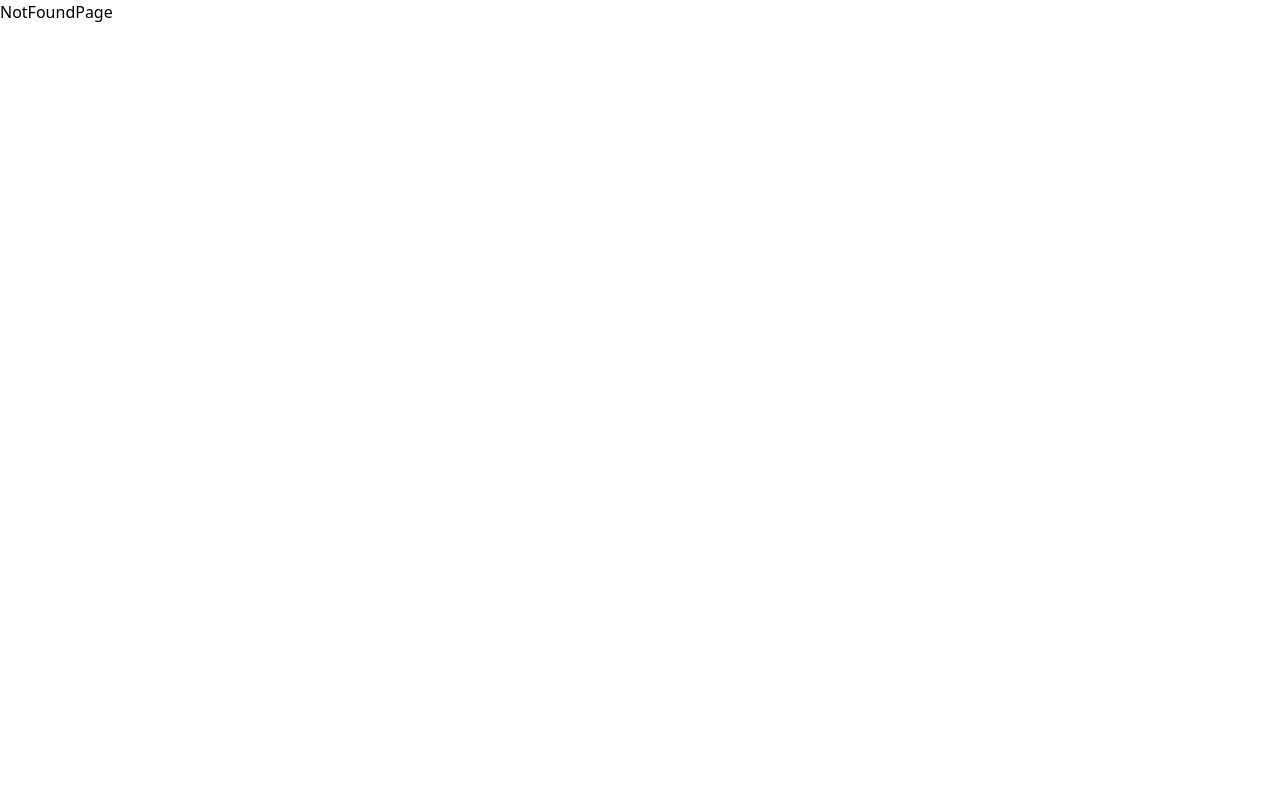
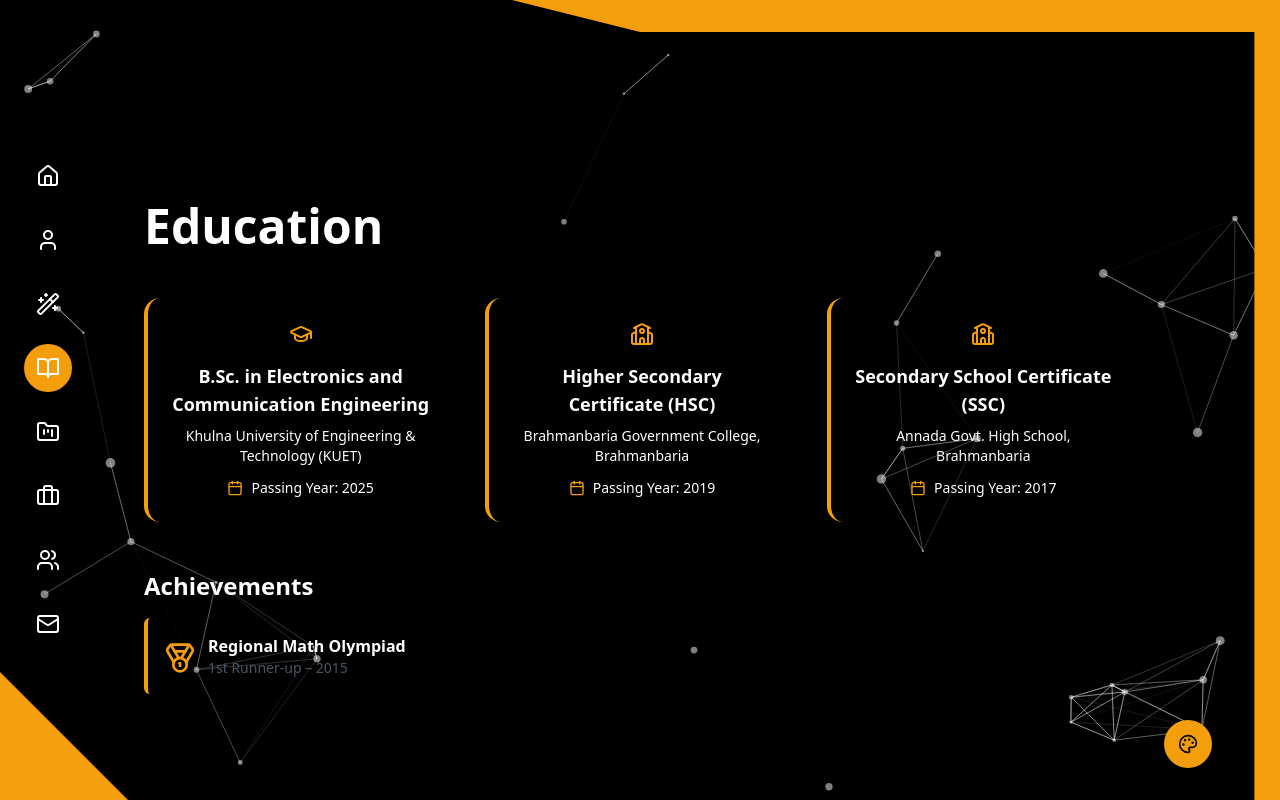
Before and after one commit to ImamIfti056/imamifti056.github.io, a React (Vite) app: page /portfolio2/education in a window 1280 px wide. Before the commit this address had no page. Built offline with nearby package versions, Linux system fonts and the light colour scheme.

Commit message:
modified design

```diff
--- /dev/null
+++ b/public/404.html
@@ -0,0 +1,4 @@
+<!-- public/404.html -->
+<script>
+  location.replace("/portfolio2" + location.pathname + location.search + location.hash);
+</script>
--- a/src/components/About.jsx
+++ b/src/components/About.jsx
@@ -51,10 +51,10 @@
         About Me
     </motion.h1>
 
-      <div className="flex flex-col-reverse md:flex-row gap-12 max-w-6xl mx-auto items-center">
+      <div className="flex flex-col-reverse md:flex-row gap-6 2xl:gap-12 max-w-6xl mx-auto items-center">
         {/* Left: About Text */}
         <motion.div
-          className="md:w-1/2 text-base 2xl:text-lg leading-relaxed "
+          className="md:w-1/2 text-sm 2xl:text-xl leading-relaxed "
           ref={ref}
           initial="hidden"
           animate={isInView ? "visible" : "hidden"}
@@ -130,7 +130,7 @@
                     </li>
                     <li className="flex items-center gap-2">
                     <Headphones size={18} />{" "}
-                    <span>Lo-fi beats, rain, and solving bugs</span>
+                    <span>Bangla Band Songs, rain, and solving bugs</span>
                     </li>
                 </ul>
             </div>
--- a/src/components/Education.jsx
+++ b/src/components/Education.jsx
@@ -1,4 +1,4 @@
-import { GraduationCap, School, Calendar } from "lucide-react";
+import { GraduationCap, School, Calendar, Medal } from "lucide-react";
 import { motion, useInView  } from "framer-motion";
 import { useRef } from "react";
 
@@ -8,21 +8,32 @@
     title: "B.Sc. in Electronics and Communication Engineering",
     institution: "Khulna University of Engineering & Technology (KUET)",
     year: "2025",
-    icon: <GraduationCap className="h-8 w-8" />,
+    icon: <GraduationCap className="h-6 w-6 2xl:h-8 2xl:w-8" />,
   },
   {
     title: "Higher Secondary Certificate (HSC)",
     institution: "Brahmanbaria Government College, Brahmanbaria",
     year: "2019",
-    icon: <School className="h-8 w-8" />,
+    icon: <School className="h-6 w-6 2xl:h-8 2xl:w-8" />,
   },
   {
     title: "Secondary School Certificate (SSC)",
     institution: "Annada Govt. High School, Brahmanbaria",
     year: "2017",
-    icon: <School className="h-8 w-8" />,
+    icon: <School className="h-6 w-6 2xl:h-8 2xl:w-8" />,
+    hiddenOnMobile: true, // custom flag
+  }
+
+];
+
+const achievementsData = [
+  {
+    title: "Regional Math Olympiad",
+    year: "2015",
+    position: "1st Runner-up",
   },
 ];
+
 
 const fadeUp = {
   hidden: { opacity: 0, y: 30 },
@@ -75,9 +86,13 @@
         {educationData.map((edu, i) => (
           <div
             key={edu.title}
-            className="md:rounded-2xl rounded-xl shadow-lg border-l-4 border-[var(--primary-bg)] p-2 md:p-6 text-center hover:shadow-xl transition"
+            className={`md:rounded-2xl rounded-xl shadow-lg border-l-4 border-[var(--primary-bg)] p-2 md:p-6 text-center hover:shadow-xl transition ${
+              edu.hiddenOnMobile ? "hidden md:block" : ""
+            }`}
           >
-            <div className="flex justify-center mb-2 md:mb-4 text-[var(--primary-bg)]">{edu.icon}</div>
+            <div className="flex justify-center mb-2 md:mb-4 text-[var(--primary-bg)]">
+              {edu.icon}
+            </div>
             <h2 className="text-md md:text-lg font-semibold mb-2">{edu.title}</h2>
             <p className="text-sm">{edu.institution}</p>
             <div className="flex justify-center items-center gap-2 mt-3 text-sm">
@@ -86,7 +101,36 @@
             </div>
           </div>
         ))}
+
       </motion.div>
+
+      {/* Achievements Section */}
+      <motion.div
+        className="mt-12 w-full"
+        initial={{ opacity: 0, y: 30 }}
+        animate={isInView ? { opacity: 1, y: 0 } : {}}
+        transition={{ duration: 0.5 }}
+      >
+        <h2 className="text-2xl font-bold mb-4">Achievements</h2>
+        <ul className="space-y-4">
+          {achievementsData.map((achieve, idx) => (
+            <li
+              key={idx}
+              className="p-4 border-l-4 border-[var(--primary-bg)] shadow-md rounded-md flex items-center gap-3"
+            >
+              <Medal className="text-[var(--primary-bg)] w-8 h-8 mt-1" />
+              <div>
+                <p className="font-semibold">{achieve.title}</p>
+                <p className="text-sm text-gray-600 dark:text-gray-300">
+                  {achieve.position} – {achieve.year}
+                </p>
+              </div>
+            </li>
+          ))}
+        </ul>
+
+      </motion.div>
+
     </section>
     </>
 
--- a/src/components/Extracurricular.jsx
+++ b/src/components/Extracurricular.jsx
@@ -87,6 +87,7 @@
           </li>
         ))}
       </motion.ul>
+
     </section>
     </>
   );
--- a/src/components/Intro.jsx
+++ b/src/components/Intro.jsx
@@ -4,7 +4,7 @@
 import { motion, useInView  } from 'framer-motion'
 import { useRef } from "react";
 import cv from "../assets/Imamul_Islam_Ifti_CV.pdf"
-import { Helmet } from 'react-helmet';
+import profileImg from "../assets/profile.png"
 
 
 const fadeUp = {
--- a/src/components/Navbar.jsx
+++ b/src/components/Navbar.jsx
@@ -9,6 +9,7 @@
     Mail,
     Wand2,
     Home,
+    FolderKanban
 } from "lucide-react";
 import { Link, NavLink } from 'react-router-dom';
 
@@ -17,7 +18,7 @@
     { id: "about", label: "About Me", icon: <User  /> },
     { id: "skills", label: "Skills", icon: <Wand2  /> },
     { id: "education", label: "Education", icon: <BookOpen /> },
-    { id: "projects", label: "Projects", icon: <Award /> },
+    { id: "projects", label: "Projects", icon: <FolderKanban /> },
     { id: "experience", label: "Experience", icon: <Briefcase /> },
     // { id: "achievements", label: "Achievements", icon: <Trophy /> },
     { id: "extracurricular", label: "Extracurricular", icon: <Users /> },
--- a/src/components/Projects.jsx
+++ b/src/components/Projects.jsx
@@ -144,12 +144,12 @@
               </span>
 
               {/* Stars */}
-              <span className="flex items-center gap-1">
+              <span className="flex items-center gap-1 hidden 2xl:block">
                 <Star className="w-4 h-4" /> {repo.stargazers_count}
               </span>
 
               {/* Open Issues */}
-              <span className="flex items-center gap-1">
+              <span className="flex items-center gap-1 hidden 2xl:block">
                 <Wrench className="w-4 h-4 rotate-45" /> {repo.open_issues_count} issues
               </span>
             </div>
--- a/src/components/Skills.jsx
+++ b/src/components/Skills.jsx
@@ -101,6 +101,7 @@
         ))}
       </div>
     </section>
+
     </>
   );
 }
--- a/src/main.jsx
+++ b/src/main.jsx
@@ -61,7 +61,11 @@
       },
     ]
   }
-])
+],
+{
+  basename: '/portfolio2',
+}
+)
 
 
 createRoot(document.getElementById('root')).render(
--- a/vite.config.js
+++ b/vite.config.js
@@ -5,14 +5,8 @@
 // https://vite.dev/config/
 export default defineConfig({
   plugins: [react(), tailwindcss()],
-  base: '/portfolio2/', // Set to your repository name here
+  // base: '/portfolio2/', // Set to your repository name here
   build: {
     outDir: 'dist', // Ensure this is 'dist'
-    rollupOptions: {
-      input: {
-        main: 'index.html',
-        notFound: 'index.html', // This tells GitHub Pages to fallback
-      },
-    },
   },
 })
```
